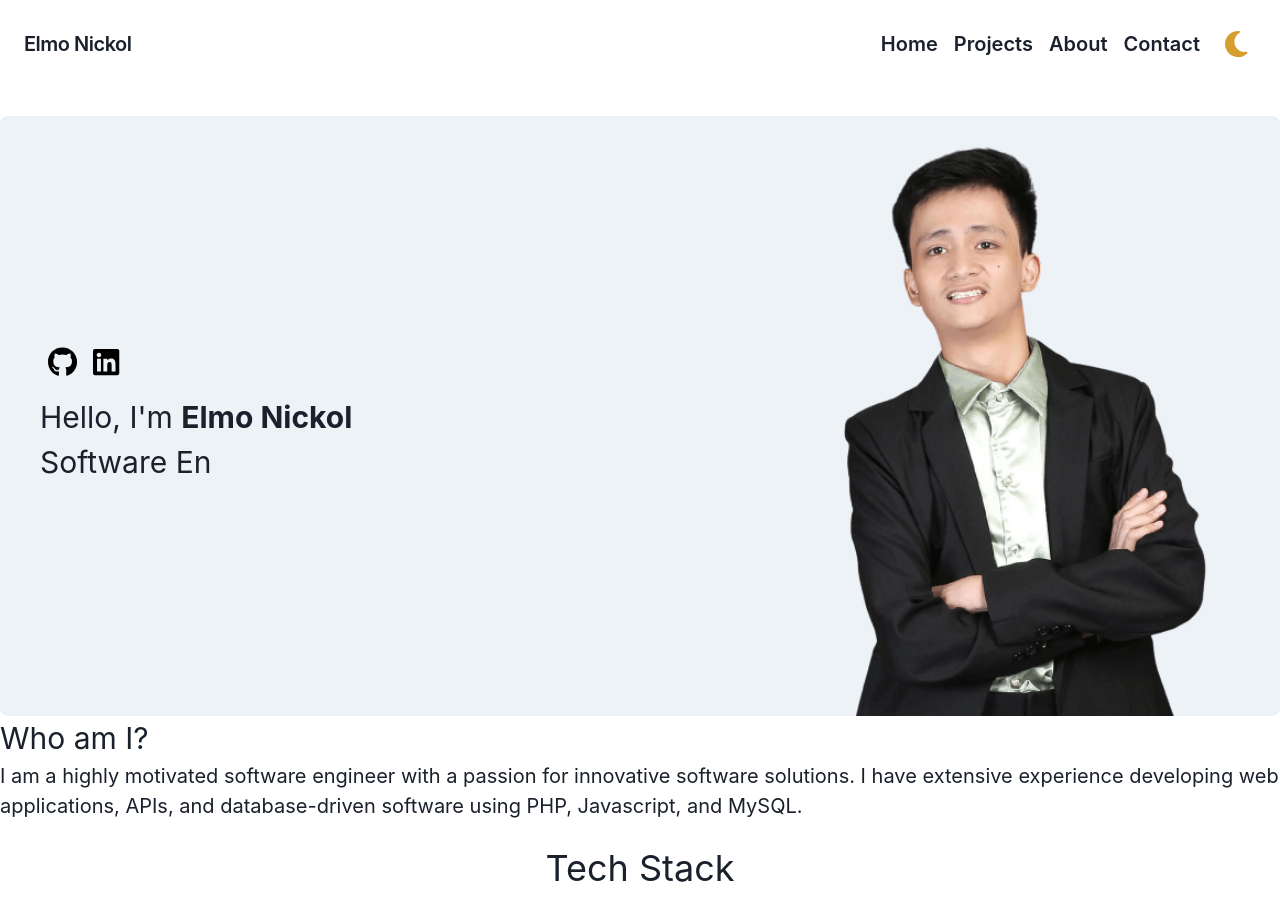
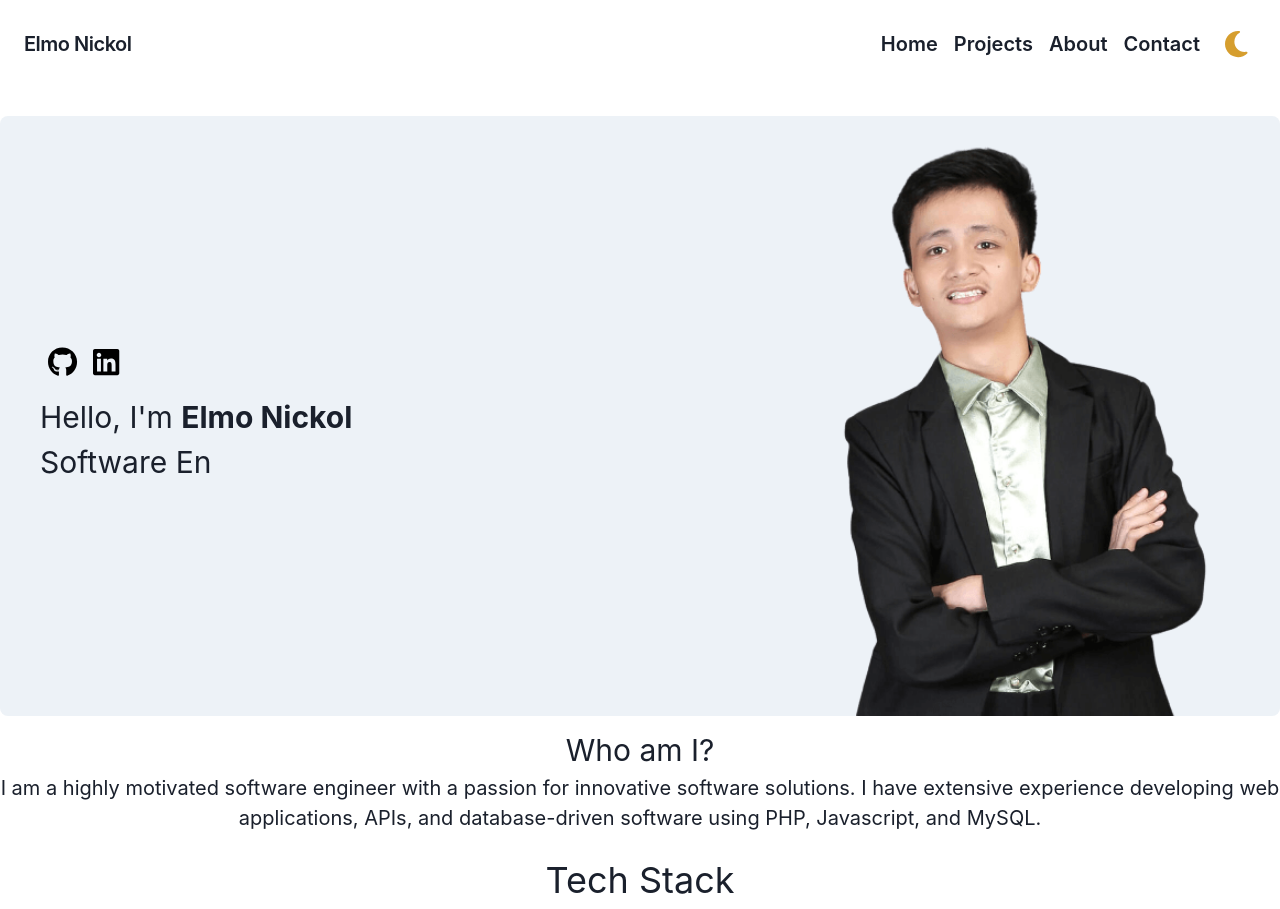
Before and after one commit to elmonickcool/my_portfolio, a Next.js app: page / in a window 1280 px wide. Shown: the top 909 px of the page. Built offline with nearby package versions, Linux system fonts and the light colour scheme.

Commit message:
refactor

```diff
--- a/src/components/sections/Overview.jsx
+++ b/src/components/sections/Overview.jsx
@@ -2,7 +2,7 @@ import { Text, Box } from "@chakra-ui/react";
 
 const Overview = () => {
     return (
-        <Box>
+        <Box my={3} textAlign="center">
             <Text fontSize='3xl'>Who am I?</Text>
             <Text fontSize='xl'>
                 I am a highly motivated software engineer with a passion for innovative
--- a/src/pages/about.jsx
+++ b/src/pages/about.jsx
@@ -1,4 +1,4 @@
-import { Stack, Heading, Text, Image } from "@chakra-ui/react";
+import { Stack, Text, Image } from "@chakra-ui/react";
 
 const About = () => {
   return (
```
